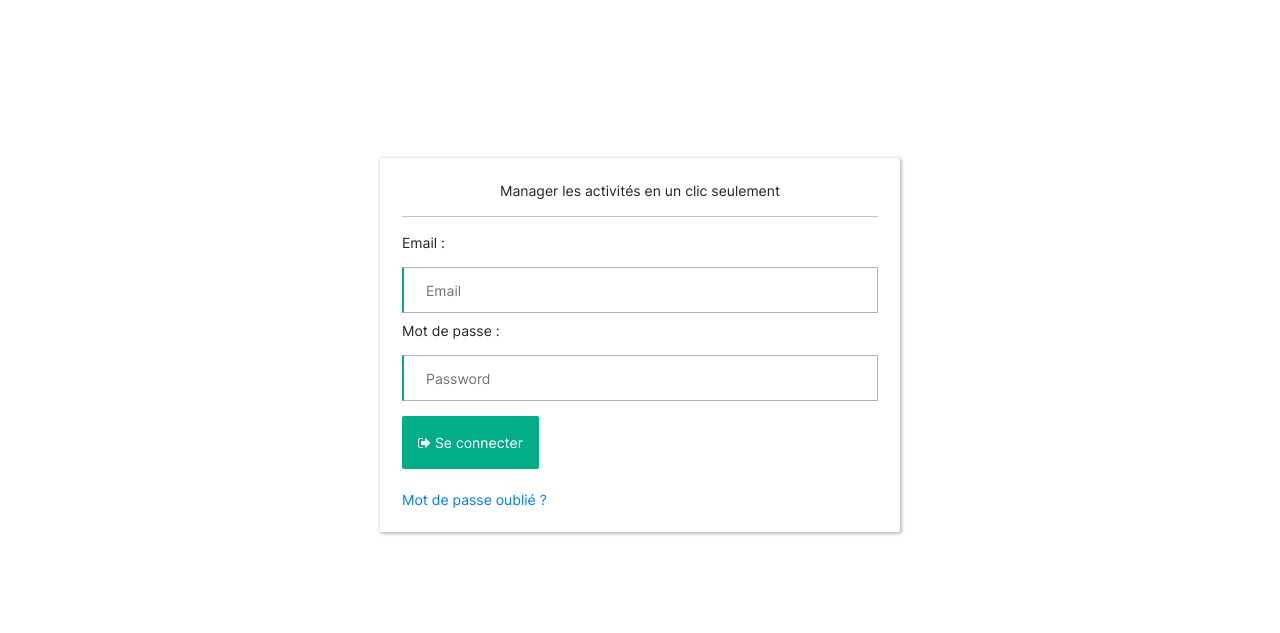
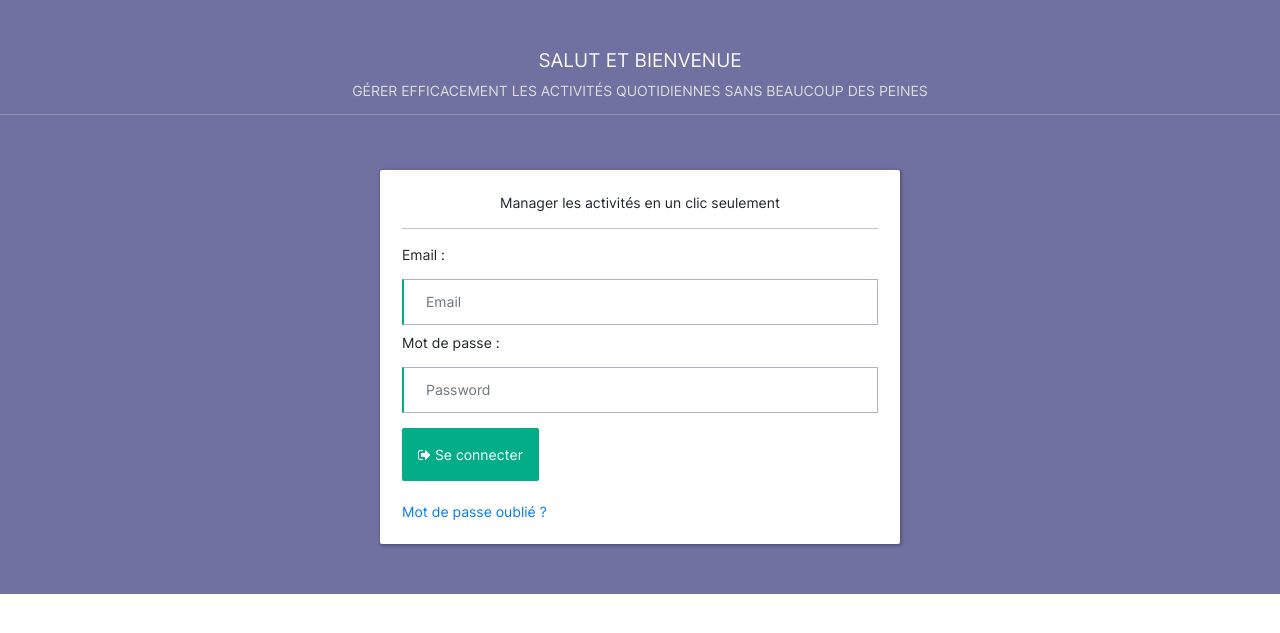
Before and after one commit to Henriprogrammmeurweb/Code-source-pierro-master, a Django app: page /login in a window 1280 px wide. Shown: the top 633 px of the page. Run offline with Django 5.2, Linux system fonts and the light colour scheme; some libraries are stand-ins or nearby versions.

Commit message:
Mise en jour de la page de connexion

```diff
--- a/AppAdmin/templates/user/login/login.html
+++ b/AppAdmin/templates/user/login/login.html
@@ -11,9 +11,27 @@
         justify-content: center;
         align-items: center;
         flex-direction: column;
-        margin-top: 103px;
+        background-color: #7070a1;
 
 
+    }
+    .content .accueil{
+        margin-top: 50px;
+        box-shadow: inset 0px -1px 0px  rgba(250, 250, 250, 0.25);
+        width: 100%;
+        display: flex;
+        justify-content: center;
+        align-items: center;
+        flex-direction: column;
+    }
+    .content .accueil h3{
+        color: #f8f8f8;
+        text-transform: uppercase;
+        font-size: 19px;
+    }
+    .content .accueil p{
+        color: #dddddd;
+        text-transform: uppercase;
     }
     .content .alert{
         margin-top: 30px;
@@ -91,6 +109,10 @@
 </style>
 
 <div class="content">
+    <div class="accueil">
+        <h3>Salut et Bienvenue</h3>
+        <p>Gérer efficacement les activités quotidiennes sans beaucoup des peines</p>
+    </div>
     <div class="contenu">
         <div class="connexion">
             <p>Manager les activités en un clic seulement</p>
```
Also changed, not shown: db.sqlite3, 1 other file.
